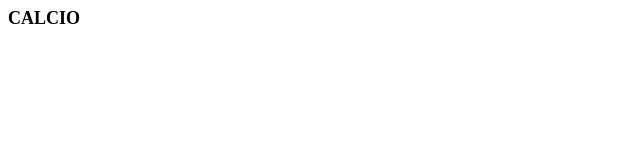
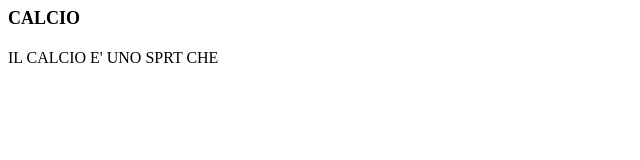
Before and after one commit to GRACEGLORIA/grace-chiriguay.github.io, a plain HTML site: page index.html in a window 1280 px wide. Shown: the whole page, without its empty margins (0-640 px from the left). Drawn offline with Linux system fonts and the light colour scheme.

Commit message:
index.html

```diff
--- a/index.html
+++ b/index.html
@@ -11,6 +11,15 @@ CALCIO
 <p align=“center”><i><b><font size=4 color blue></i></b></p>
 CALCIO</font></h2>
 </p>
+<p>
+IL CALCIO E' UNO SPRT CHE
+
+</p>
+<h4>
 
 
+
+</h4>
+</p>
+
 </html>
```
